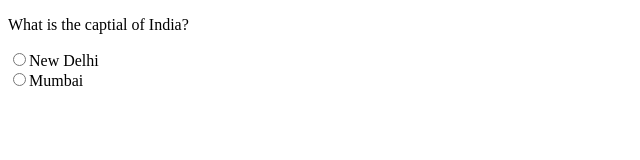
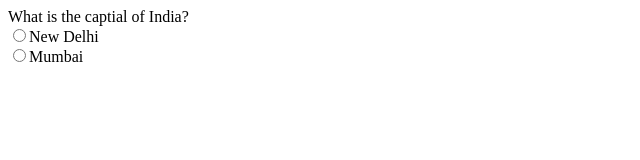
Before and after one commit to acciojob/trivia-Meena-ambekar, a website: page main.html in a window 1280 px wide. Shown: the whole page, without its empty margins (0-640 px from the left). Drawn offline with Linux system fonts and the light colour scheme.

Commit message:
created a submission

```diff
--- a/main.html
+++ b/main.html
@@ -9,16 +9,11 @@
 <body>
 	<!-- the entire body must be written by student -->
 	<main>
-		<p>
-			What is the captial of India?
-		</p>
-		<label>
-			<input type="radio" name="option" value="option1">New Delhi
-		</label>
-		<br>
-		<label>
-			<input type="radio" name="option" value="option2">Mumbai
-		</label>
+		<label>What is the captial of India?</label>
+	</br>
+		<input type="radio" name="option" value="option1">New Delhi
+	</br>
+		<input type="radio" name="option" value="option2">Mumbai
 	</main>
     <script type="text/javascript" src="./script.js">
 </script>
```
